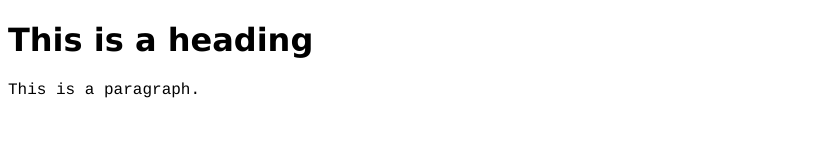
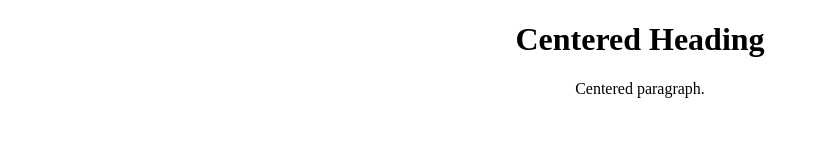
Before and after one commit to SasanHaise/newbrach, a plain HTML site: page index.html in a window 1280 px wide. Shown: the whole page, without its empty margins (0-820 px from the left). Drawn offline with Linux system fonts and the light colour scheme.

Commit message:
tulisan center
centered

```diff
--- a/index.html
+++ b/index.html
@@ -2,8 +2,8 @@
 <html>
 <body>
 
-<h1 style="font-family:verdana;">This is a heading</h1>
-<p style="font-family:courier;">This is a paragraph.</p>
+<h1 style="text-align:center;">Centered Heading</h1>
+<p style="text-align:center;">Centered paragraph.</p>
 
 </body>
 </html>
```
